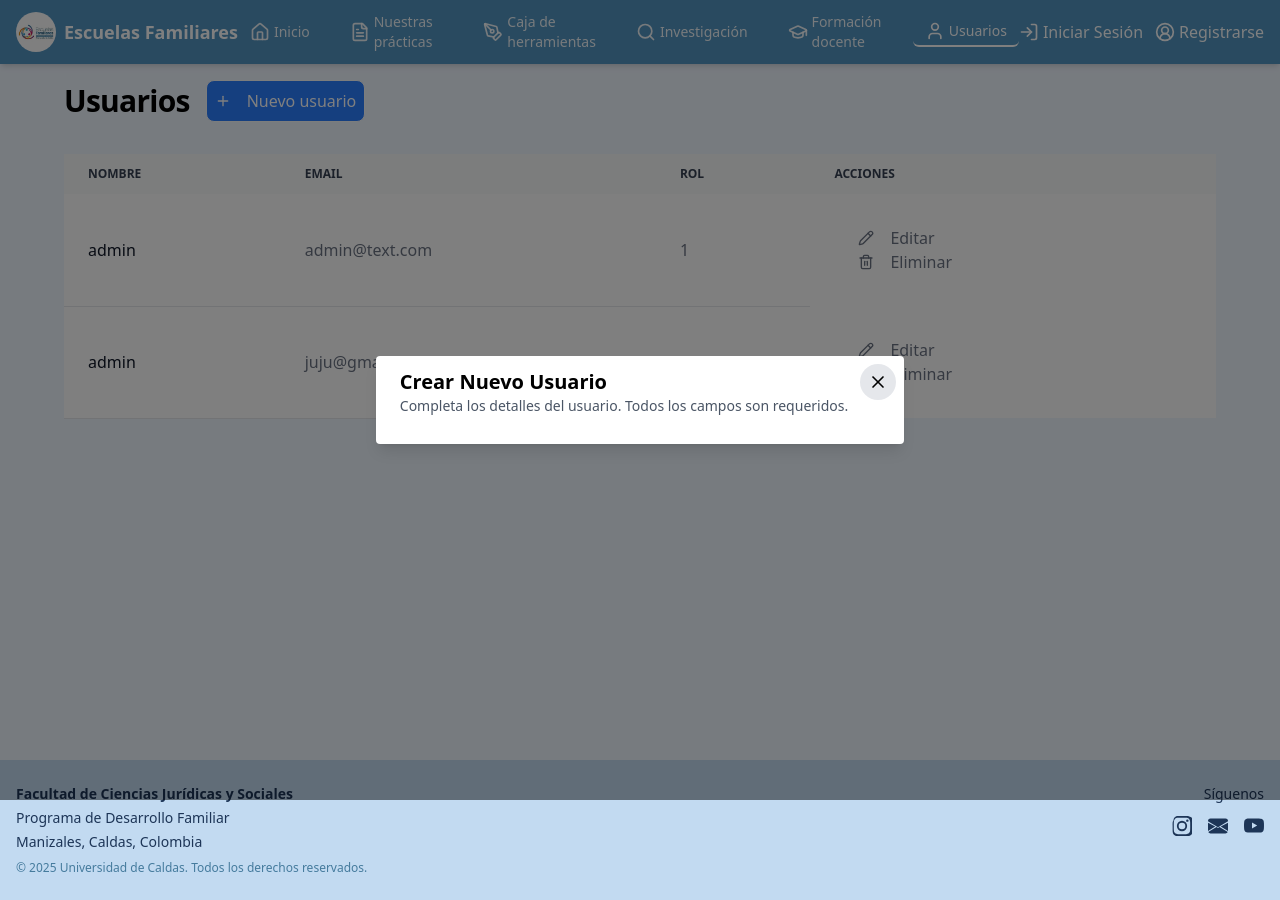
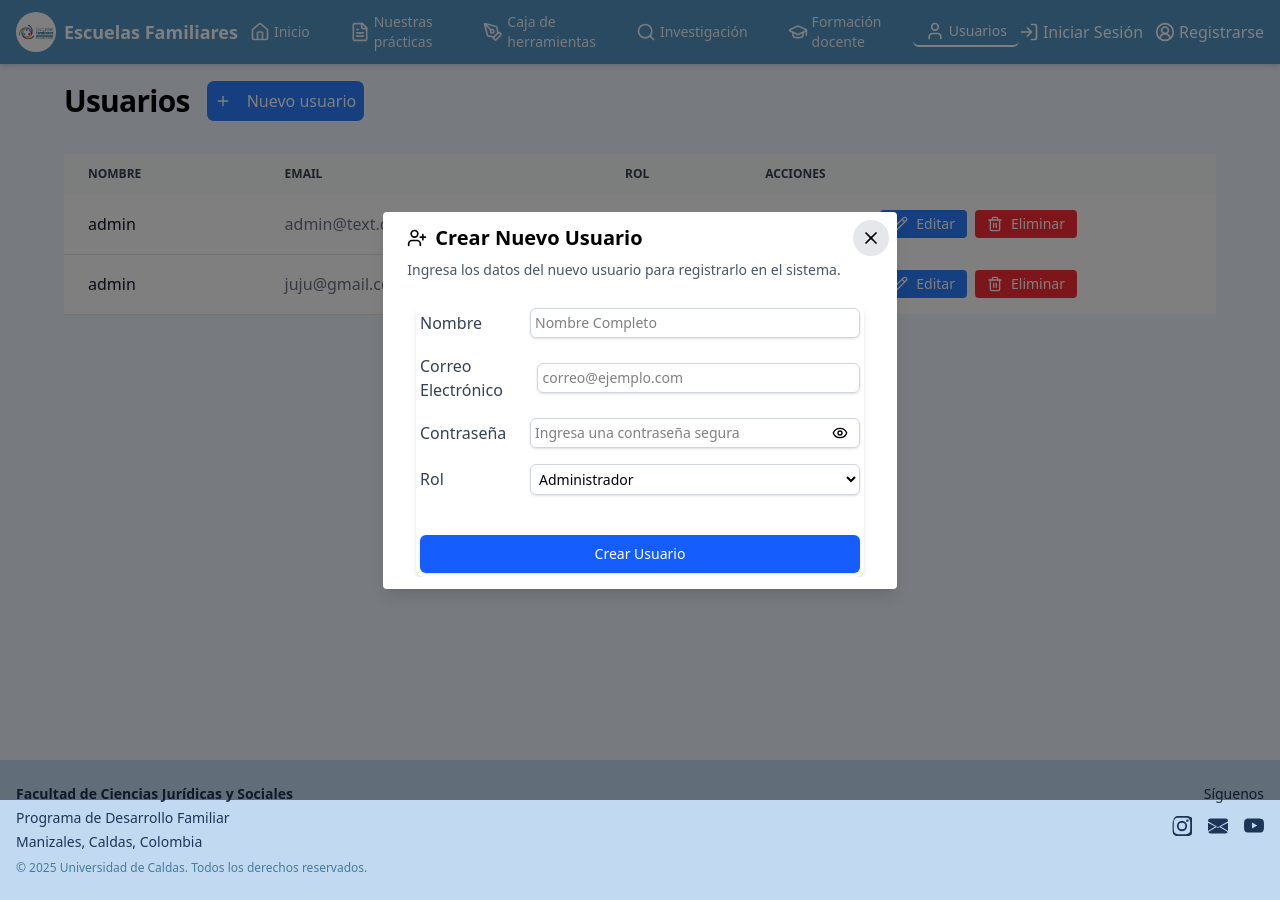
Before and after one commit to SantiagoBedoyaU/sw3-desarrollo-familiar-fe, a React (Vite) app: page /usuarios in a window 1280 px wide. Both pictures are taken after a click on the button "Nuevo usuario". Built offline with nearby package versions, Linux system fonts and the light colour scheme.

Commit message:
users page

```diff
--- /dev/null
+++ b/src/features/users/components/UserForm.tsx
@@ -0,0 +1,210 @@
+import React, { useState } from 'react'
+import { Eye, EyeOff, UserPlus } from 'lucide-react'
+import Swal from 'sweetalert2'
+import Label from '../../../shared/components/common/Label'
+import Input from '../../../shared/components/common/Input'
+import Select from '../../../shared/components/common/Select'
+import User from '../../../shared/types/entities/User'
+
+const UserForm: React.FC = () => {
+  // Initial form state aligned with the User interface
+  const [formData, setFormData] = useState<Omit<User, '_id' | '__v'>>({
+    name: '',
+    email: '',
+    password: '',
+    role: 1,
+  })
+  const [showPassword, setShowPassword] = useState(false)
+  const [isSubmitting, setIsSubmitting] = useState(false)
+  const [formErrors, setFormErrors] = useState({
+    name: false,
+    email: false,
+    password: false,
+  })
+
+  const handleChange = (e: React.ChangeEvent<HTMLInputElement>) => {
+    setFormData({
+      ...formData,
+      [e.target.name]: e.target.value,
+    })
+
+    // Clear error when user starts typing
+    if (formErrors[e.target.name as keyof typeof formErrors]) {
+      setFormErrors({
+        ...formErrors,
+        [e.target.name]: false,
+      })
+    }
+  }
+
+  const handleRoleChange = (e: React.ChangeEvent<HTMLSelectElement>) => {
+    setFormData({
+      ...formData,
+      role: parseInt(e.target.value),
+    })
+  }
+
+  const togglePasswordVisibility = () => {
+    setShowPassword(!showPassword)
+  }
+
+  const validateForm = (): boolean => {
+    const errors = {
+      name: !formData.name.trim(),
+      email:
+        !formData.email.trim() ||
+        !/^[^\s@]+@[^\s@]+\.[^\s@]+$/.test(formData.email),
+      password: !formData.password.trim() || formData.password.length < 6,
+    }
+
+    setFormErrors(errors)
+    return !Object.values(errors).some(Boolean)
+  }
+
+  const handleSubmit = (e: React.FormEvent) => {
+    e.preventDefault()
+
+    if (!validateForm()) {
+      return
+    }
+
+    setIsSubmitting(true)
+
+    // Simulate API call
+    setTimeout(() => {
+      // Create unique ID
+      const generatedId = `${Math.random().toString(36).substring(2)}${Date.now().toString(36)}`
+
+      // Complete user object matching the User interface
+      const completeUser: User = {
+        _id: generatedId,
+        ...formData,
+        __v: 0,
+      }
+
+      console.log('New user created:', completeUser)
+
+      Swal.fire({
+        title: 'Usuario creado exitosamente',
+        text: `${formData.name} ha sido registrado como ${formData.role === 1 ? 'Administrador' : 'Usuario'}.`,
+        icon: 'success',
+        confirmButtonText: 'Aceptar',
+      })
+
+      // Reset form after successful submission
+      setFormData({
+        name: '',
+        email: '',
+        password: '',
+        role: 1,
+      })
+      setIsSubmitting(false)
+    }, 1500)
+  }
+
+  return (
+    <section className="w-full max-w-md mx-auto ">
+      <form
+        onSubmit={handleSubmit}
+        className="space-y-6 bg-white rounded-lg shadow-md p-1"
+      >
+        <section className="space-y-4">
+          <section className="md:flex md:items-center md:justify-between md:space-x-4">
+            <Label htmlFor="name" text="Nombre" error={formErrors.name} />
+            <Input
+              id="name"
+              name="name"
+              type="text"
+              placeholder="Nombre Completo"
+              value={formData.name}
+              onChange={handleChange}
+              required
+              error={formErrors.name}
+              errorString="El nombre es requerido"
+            />
+          </section>
+
+          <section className="md:flex md:items-center md:justify-between md:space-x-4">
+            <Label
+              htmlFor="email"
+              text="Correo Electrónico"
+              error={formErrors.email}
+            />
+            <Input
+              id="email"
+              name="email"
+              type="email"
+              placeholder="correo@ejemplo.com"
+              value={formData.email}
+              onChange={handleChange}
+              required
+              error={formErrors.email}
+              errorString="Ingrese un correo electrónico válido"
+            />
+          </section>
+
+          <section className="relative h-fit">
+            <button
+              type="button"
+              className="absolute right-3 -top-1/2 md:top-1/2 transform -translate-y-1/2 w-fit z-30"
+              onClick={togglePasswordVisibility}
+            >
+              {showPassword ? (
+                <EyeOff className="h-4 w-4" />
+              ) : (
+                <Eye className="h-4 w-4" />
+              )}
+            </button>
+            <section className="w-full md:flex md:items-center md:justify-between md:space-x-4">
+              <Label
+                htmlFor="password"
+                text="Contraseña"
+                error={formErrors.password}
+              />
+              <Input
+                id="password"
+                name="password"
+                type={showPassword ? 'text' : 'password'}
+                placeholder="Ingresa una contraseña segura"
+                value={formData.password}
+                onChange={handleChange}
+                required
+                className="pr-10"
+                error={formErrors.password}
+                errorString="La contraseña debe tener al menos 6 caracteres"
+              />
+            </section>
+          </section>
+
+          <section className="md:flex md:items-center md:justify-between md:space-x-4">
+            <Label htmlFor="role" text="Rol" error={false} />
+            <Select
+              id="role"
+              name="role"
+              value={formData.role.toString()}
+              onChange={handleRoleChange}
+              required
+              error={false}
+              optionDefaultText="Seleccione un rol"
+              options={[
+                { value: '1', label: 'Administrador', key: 'admin' },
+                { value: '2', label: 'Usuario', key: 'user' },
+              ]}
+            />
+          </section>
+        </section>
+        <section className="pt-4">
+          <button
+            type="submit"
+            className="w-full py-2 px-4 border border-transparent rounded-md shadow-sm text-sm font-medium text-white bg-blue-600 hover:bg-blue-700 focus:outline-none focus:ring-2 focus:ring-offset-2 focus:ring-blue-500"
+            disabled={isSubmitting}
+          >
+            {isSubmitting ? 'Creando usuario...' : 'Crear Usuario'}
+          </button>
+        </section>
+      </form>
+    </section>
+  )
+}
+
+export default UserForm
--- a/src/features/users/components/UsersHeader.tsx
+++ b/src/features/users/components/UsersHeader.tsx
@@ -1,11 +1,12 @@
 import { useState } from 'react'
-import { Plus } from 'lucide-react'
+import { Plus, UserPlus } from 'lucide-react'
 import { Dialog } from '../../../shared/components/common/dialog/Dialog'
 import { DialogTrigger } from '../../../shared/components/common/dialog/DialogTrigger'
 import { DialogContent } from '../../../shared/components/common/dialog/DialogContent'
 import { DialogHeader } from '../../../shared/components/common/dialog/DialogHeader'
 import { DialogTitle } from '../../../shared/components/common/dialog/DialogTitle'
 import { DialogDescription } from '../../../shared/components/common/dialog/DialogDescription'
+import UserForm from './UserForm'
 
 function UsersHeader() {
   const [open, setOpen] = useState(false)
@@ -27,13 +28,22 @@ function UsersHeader() {
           className="sm:max-w-[600px] m-auto"
         >
           <DialogHeader>
-            <DialogTitle>Crear Nuevo Usuario</DialogTitle>
+            <DialogTitle>
+              <h3 className="flex items-center gap-2 text-xl font-semibold mb-2">
+                <UserPlus className="h-5 w-5" />
+                Crear Nuevo Usuario
+              </h3>
+            </DialogTitle>
             <DialogDescription>
-              Completa los detalles del usuario. Todos los campos son
-              requeridos.
+              <section className="mb-6">
+                <p className="text-gray-600">
+                  Ingresa los datos del nuevo usuario para registrarlo en el
+                  sistema.
+                </p>
+              </section>
             </DialogDescription>
           </DialogHeader>
-          {/* <UserCreate /> */}
+          <UserForm />
         </DialogContent>
       </Dialog>
     </section>
--- a/src/features/users/components/UsersTable.tsx
+++ b/src/features/users/components/UsersTable.tsx
@@ -82,20 +82,18 @@ export default function UsersTable() {
               <td className="px-6 py-4 whitespace-nowrap">{user.email}</td>
               <td className="px-6 py-4 whitespace-nowrap">{user.role}</td>
               {/* Dropdown Menu for Actions */}
-              <td className="px-6 py-4 whitespace-nowrap">
-                <section className="px-6 py-4">
-                  <button className="flex items-center gap-2">
+              <td className="px-6 py-4 whitespace-nowrap flex md:flex-row items-center justify-center gap-2">
+                <button className="w-full md:w-fit flex items-center justify-center bg-blue-500 hover:bg-blue-600 text-white py-1 px-3 rounded text-sm">
                   <Pencil className="mr-2 h-4 w-4" />
                   <p>Editar</p>
                 </button>
                 <button
-                    className="flex items-center gap-2"
+                  className="w-full md:w-fit flex items-center justify-center bg-red-500 hover:bg-red-600 text-white py-1 px-3 rounded text-sm"
                   onClick={() => setIsDeleteConfirmOpen(true)}
                 >
                   <Trash2 className="mr-2 h-4 w-4" />
                   Eliminar
                 </button>
-                </section>
               </td>
             </tr>
           ))}
```
Lines whose indentation alone changed are shown as unchanged.
